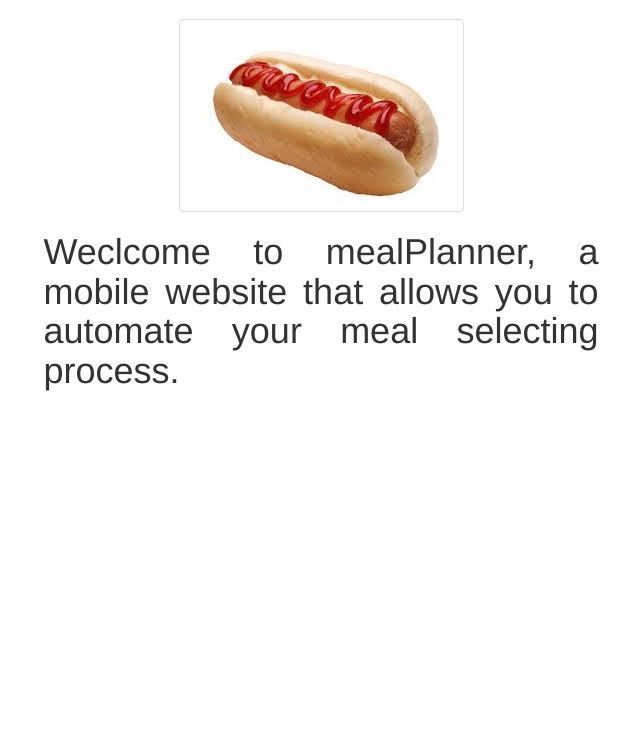
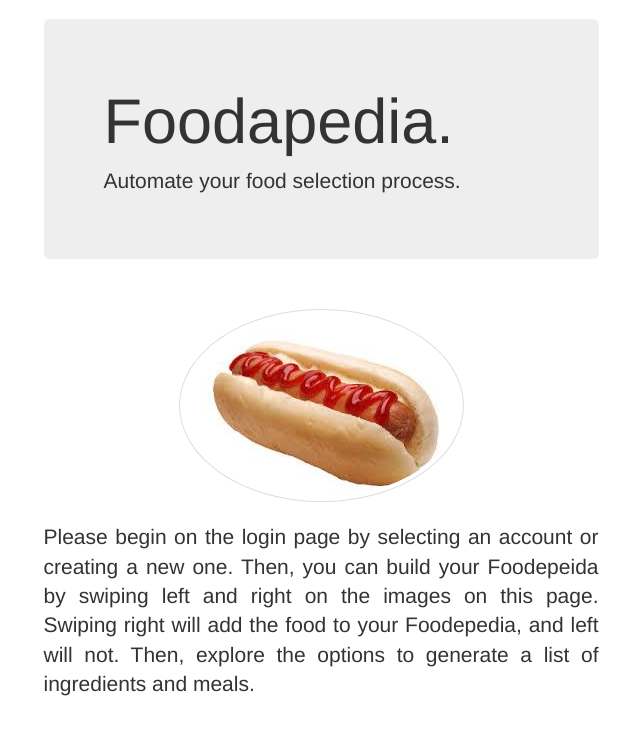
Before and after one commit to tkawchak/mealPlanner, a PHP site: page / in a window 1280 px wide. Shown: the part 51-786 px from the top of the page, without its empty margins (319-959 px from the left). Run offline with PHP 8.4, Linux system fonts and the light colour scheme; data comes from the database, SQL or seed files in the repository; some libraries are stand-ins or nearby versions.

Commit message:
format home page

```diff
--- a/index.php
+++ b/index.php
@@ -76,20 +76,23 @@ $(document).on("pagecreate",function(){
 <!-- MAIN CONTENT FOR THE PAGE GOES HERE -->
 <main>
 <div class="container">
-	<!-- profile image -->
-	<div id="pageone">
-	<img src="" id="photo" class="img-responsive img-thumbnail img-square center-block" alt="food" style="max-height: 300px;">
-	</div>
 
 	<div class="row">
 		<div class="col-sm-3"></div>
 		<div class="col-sm-6 text-justify">
-			<h1> <?php echo "Weclcome to mealPlanner, a mobile website that allows you to automate your meal selecting process."; ?> </h1>
-			<p id="answer"><p>
+			<div class="jumbotron">
+			<h1>Foodapedia.</h1>
+			<p>Automate your food selection process.<p>
+			</div>
+			<br/>
+
+			<img src="" id="photo" class="img-responsive img-thumbnail img-circle center-block" alt="food" style="max-height: 300px;">
+
+			<br/>
+			<p class="lead text-justify">Please begin on the login page by selecting an account or creating a new one.  Then, you can build your Foodepeida by swiping left and right on the images on this page.  Swiping right will add the food to your Foodepedia, and left will not.  Then, explore the options to generate a list of ingredients and meals.</p>
+
 		<div class="col-sm-3"></div>
-		<div id="picture">
 
-		</div>
 	</div>
 </div>
 
```
